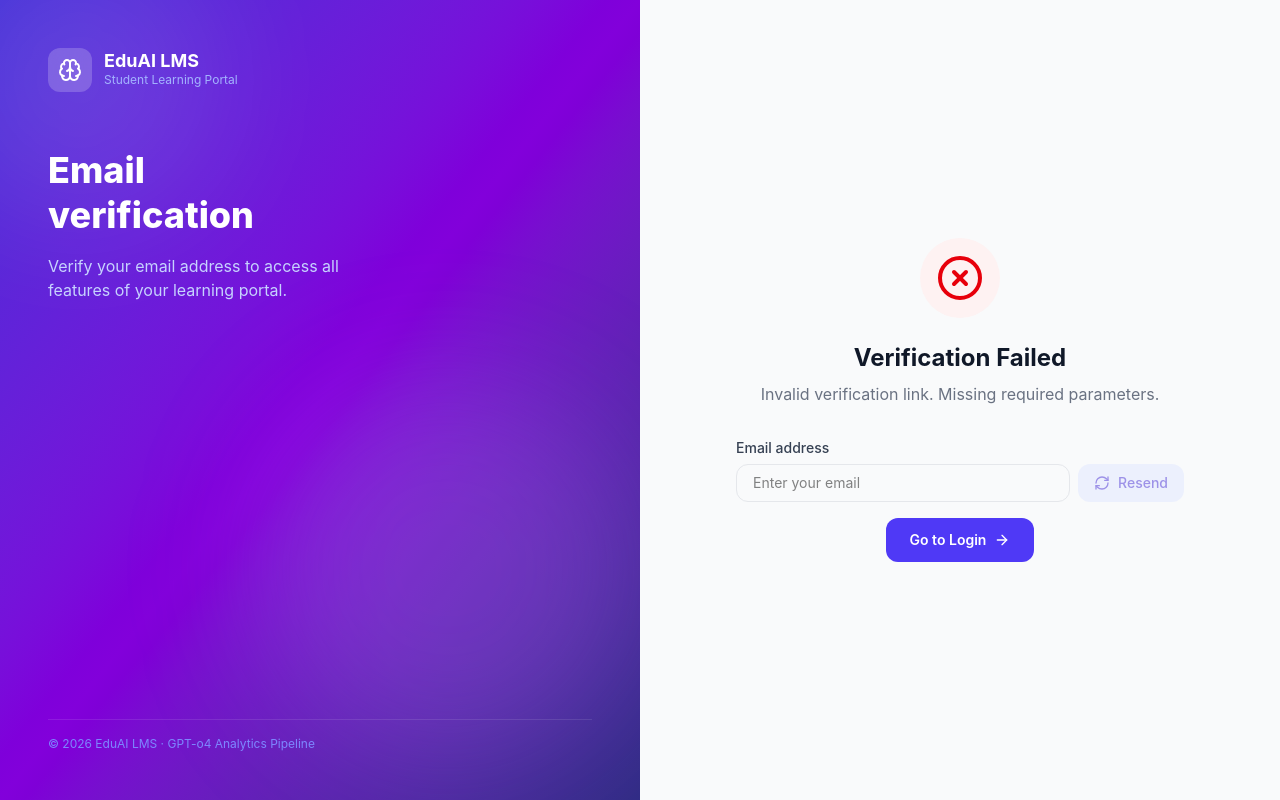
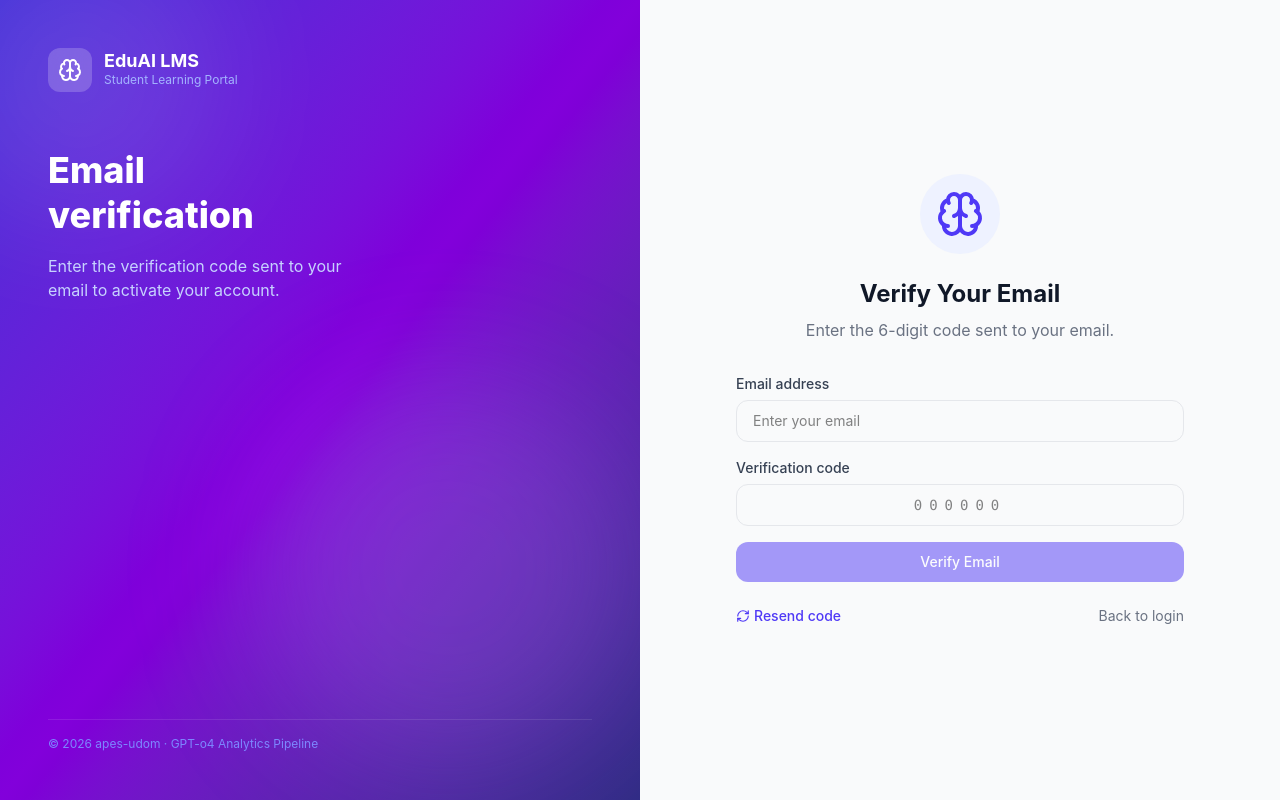
Before and after one commit to fyp-academic/Student-frontend, a React (Vite) app: page /verify-email in a window 1280 px wide. Built offline with nearby package versions, Linux system fonts and the light colour scheme; no server answers.

Commit message:
verify code, adding the registration details

```diff
--- a/src/app/context/AuthContext.tsx
+++ b/src/app/context/AuthContext.tsx
@@ -9,6 +9,12 @@ interface AuthUser {
   initials?: string;
   department?: string;
   enrolled_courses?: number;
+  registration_number?: string;
+  degree_programme_id?: string;
+  year_of_study?: number;
+  education_level?: string;
+  nationality?: string;
+  college_id?: string;
 }
 
 interface AuthContextType {
@@ -22,7 +28,7 @@ interface AuthContextType {
   forgotPassword: (email: string) => Promise<void>;
   resetPassword: (data: Record<string, unknown>) => Promise<void>;
   resendVerification: (email?: string) => Promise<void>;
-  verifyEmailConfirm: (data: { id: string; hash: string; signature: string; expires: string }) => Promise<void>;
+  verifyEmailCode: (email: string, code: string) => Promise<void>;
 }
 
 const AuthContext = createContext<AuthContextType | null>(null);
@@ -92,15 +98,15 @@ export function AuthProvider({ children }: { children: ReactNode }) {
     await authApi.resendVerification(email);
   };
 
-  const verifyEmailConfirm = async (data: { id: string; hash: string; signature: string; expires: string }) => {
-    await authApi.verifyEmailConfirm(data);
+  const verifyEmailCode = async (email: string, code: string) => {
+    await authApi.verifyEmailCode(email, code);
   };
 
   return (
     <AuthContext.Provider value={{
       user, token, isAuthenticated: !!token, isLoading,
       login, register, logout,
-      forgotPassword, resetPassword, resendVerification, verifyEmailConfirm
+      forgotPassword, resetPassword, resendVerification, verifyEmailCode
     }}>
       {children}
     </AuthContext.Provider>
--- a/src/app/pages/auth/Login.tsx
+++ b/src/app/pages/auth/Login.tsx
@@ -7,7 +7,9 @@ import { authApi } from '../../services/api';
 function validate(email: string, password: string) {
   const e: Record<string, string> = {};
   if (!email.trim()) e.email = 'Email is required';
-  else if (!/^[^\s@]+@[^\s@]+\.[^\s@]+$/.test(email)) e.email = 'Enter a valid email address';
+  else if (!/^[^\s@]+@[^\s@]+\.(com|edu|org|net)$/i.test(email)) {
+    e.email = 'Enter a valid email address with a supported domain (e.g., .com, .edu, .org, .net)';
+}
   if (!password) e.password = 'Password is required';
   else if (password.length < 6) e.password = 'Password must be at least 6 characters';
   return e;
@@ -183,11 +185,19 @@ export default function Login() {
                   <p className="font-semibold text-amber-800 mb-1">Email not verified</p>
                   <p className="text-sm text-amber-700 mb-3">
                     Please verify <strong>{unverifiedEmail}</strong> before logging in.
-                    Check your inbox for the verification link.
+                    Check your inbox for the 6-digit verification code.
                   </p>
+                  <div className="flex items-center gap-3 mb-3">
+                    <Link
+                      to={`/verify-email?email=${encodeURIComponent(unverifiedEmail)}`}
+                      className="text-sm text-indigo-600 font-semibold hover:text-indigo-800 inline-flex items-center gap-1"
+                    >
+                      <ArrowRight className="w-3 h-3" /> Enter verification code
+                    </Link>
+                  </div>
                   {resendSuccess ? (
                     <p className="text-sm text-emerald-700 font-medium">
-                      ✓ Verification email sent! Check your inbox.
+                      ✓ Verification code sent! Check your inbox.
                     </p>
                   ) : (
                     <button
@@ -199,7 +209,7 @@ export default function Login() {
                       {resending ? (
                         <><Loader2 className="w-3 h-3 animate-spin" /> Sending…</>
                       ) : (
-                        <><ArrowRight className="w-3 h-3" /> Resend verification email</>
+                        <><ArrowRight className="w-3 h-3" /> Resend verification code</>
                       )}
                     </button>
                   )}
--- a/src/app/pages/auth/VerifyEmail.tsx
+++ b/src/app/pages/auth/VerifyEmail.tsx
@@ -1,96 +1,70 @@
-import React, { useEffect, useState } from 'react';
+import React, { useState } from 'react';
 import { Link, useSearchParams, useNavigate } from 'react-router';
-import { Brain, CheckCircle, XCircle, Loader2, Mail, ArrowRight, RefreshCw } from 'lucide-react';
+import { Brain, CheckCircle, XCircle, Loader2, ArrowRight, RefreshCw } from 'lucide-react';
 import { authApi } from '../../services/api';
 
 export default function VerifyEmail() {
   const [searchParams] = useSearchParams();
   const navigate = useNavigate();
-  const [status, setStatus] = useState<'loading' | 'success' | 'error' | 'info'>('loading');
-  const [message, setMessage] = useState('Verifying your email...');
+  const initialEmail = searchParams.get('email') || '';
+
+  const [email, setEmail] = useState(initialEmail);
+  const [code, setCode] = useState('');
+  const [status, setStatus] = useState<'idle' | 'loading' | 'success' | 'error'>('idle');
+  const [message, setMessage] = useState('Enter the 6-digit code sent to your email.');
   const [resending, setResending] = useState(false);
   const [resendSuccess, setResendSuccess] = useState(false);
-  const [userEmail, setUserEmail] = useState('');
 
-  useEffect(() => {
-    const id = searchParams.get('id');
-    const hash = searchParams.get('hash');
-    const signature = searchParams.get('signature');
-    const expires = searchParams.get('expires');
-    const statusParam = searchParams.get('status');
-    const messageParam = searchParams.get('message');
-    const emailParam = searchParams.get('email');
-
-    if (emailParam) {
-      setUserEmail(emailParam);
-    }
-
-    // Handle backend redirect with error/info message
-    if (statusParam === 'error') {
+  const handleVerify = async () => {
+    if (!email || code.length !== 6) {
       setStatus('error');
-      setMessage(messageParam || 'Verification failed. The link may be expired or invalid.');
+      setMessage('Please enter a valid email and 6-digit code.');
       return;
     }
-
-    if (statusParam === 'info') {
-      setStatus('info');
-      setMessage(messageParam || 'Email already verified.');
-      return;
+    setStatus('loading');
+    try {
+      const res = await authApi.verifyEmailCode(email, code);
+      setStatus('success');
+      setMessage(res.data?.message || 'Your email has been verified successfully!');
+      setTimeout(() => navigate('/login'), 3000);
+    } catch (err: unknown) {
+      const data = (err as { response?: { data?: { message?: string; expired?: boolean } } })?.response?.data;
+      setStatus('error');
+      setMessage(data?.message || 'Invalid or expired verification code.');
     }
-
-    // Validate required parameters
-    if (!id || !hash || !signature || !expires) {
-      setStatus('error');
-      setMessage('Invalid verification link. Missing required parameters.');
-      return;
-    }
-
-    // Confirm verification via POST (secure, no GET for sensitive actions)
-    authApi.verifyEmailConfirm({ id, hash, signature, expires })
-      .then((response) => {
-        setStatus('success');
-        setMessage(response.data?.message || 'Your email has been verified successfully!');
-        setTimeout(() => navigate('/login'), 3000);
-      })
-      .catch((err: unknown) => {
-        const data = (err as { response?: { data?: { message?: string } } })?.response?.data;
-        const msg = data?.message || 'Failed to verify email. The link may be expired or invalid.';
-        setStatus('error');
-        setMessage(msg);
-      });
-  }, [searchParams, navigate]);
+  };
 
   const handleResend = async () => {
-    if (!userEmail) {
-      setMessage('Please enter your email to resend verification.');
+    if (!email) {
+      setMessage('Please enter your email to resend the code.');
       return;
     }
     setResending(true);
     setResendSuccess(false);
     try {
-      await authApi.resendVerification(userEmail);
+      const res = await authApi.resendVerification(email);
       setResendSuccess(true);
-      setMessage('Verification email resent! Check your inbox.');
+      setMessage(res.data?.message || 'Verification code resent! Check your inbox.');
     } catch (err: unknown) {
       const data = (err as { response?: { data?: { message?: string } } })?.response?.data;
-      setMessage(data?.message || 'Failed to resend verification email. Please try again.');
+      setMessage(data?.message || 'Failed to resend verification code. Please try again.');
     } finally {
       setResending(false);
     }
   };
 
   const icon = {
+    idle: <Brain className="w-12 h-12 text-indigo-600" />,
     loading: <Loader2 className="w-12 h-12 text-indigo-600 animate-spin" />,
     success: <CheckCircle className="w-12 h-12 text-emerald-600" />,
     error: <XCircle className="w-12 h-12 text-red-600" />,
-    info: <CheckCircle className="w-12 h-12 text-blue-600" />,
   }[status];
 
   const bgColor = {
+    idle: 'bg-indigo-50',
     loading: 'bg-indigo-50',
     success: 'bg-emerald-50',
     error: 'bg-red-50',
-    info: 'bg-blue-50',
   }[status];
 
   return (
@@ -117,13 +91,13 @@ export default function VerifyEmail() {
             Email<br />verification
           </h1>
           <p className="text-indigo-200 text-base mb-12 max-w-xs">
-            Verify your email address to access all features of your learning portal.
+            Enter the verification code sent to your email to activate your account.
           </p>
         </div>
 
         <div className="relative z-10">
           <div className="h-px bg-white/10 mb-4" />
-          <p className="text-indigo-400 text-xs">© 2026 EduAI LMS · GPT-o4 Analytics Pipeline</p>
+          <p className="text-indigo-400 text-xs">© 2026 apes-udom · GPT-o4 Analytics Pipeline</p>
         </div>
       </div>
 
@@ -146,78 +120,79 @@ export default function VerifyEmail() {
           </div>
 
           <h2 className="text-2xl font-bold text-gray-900 mb-2">
-            {status === 'loading' && 'Verifying...'}
-            {status === 'success' && 'Email Verified!'}
-            {status === 'error' && 'Verification Failed'}
-            {status === 'info' && 'Already Verified'}
+            {status === 'success' ? 'Email Verified!' : 'Verify Your Email'}
           </h2>
 
           <p className="text-gray-500 mb-8">{message}</p>
 
-          {status === 'success' && (
+          {status === 'success' ? (
             <Link
               to="/login"
               className="inline-flex items-center gap-2 px-6 py-3 rounded-xl bg-indigo-600 text-white font-semibold text-sm hover:bg-indigo-700 transition-colors"
             >
               Continue to Login <ArrowRight className="w-4 h-4" />
             </Link>
-          )}
-
-          {status === 'info' && (
-            <Link
-              to="/login"
-              className="inline-flex items-center gap-2 px-6 py-3 rounded-xl bg-indigo-600 text-white font-semibold text-sm hover:bg-indigo-700 transition-colors"
-            >
-              Continue to Login <ArrowRight className="w-4 h-4" />
-            </Link>
-          )}
-
-          {status === 'error' && (
-            <div className="space-y-4">
-              {/* Email input for resend */}
-              <div className="text-left">
-                <label className="block text-sm font-medium text-gray-700 mb-1.5">
-                  Email address
-                </label>
-                <div className="flex gap-2">
+          ) : (
+            <div className="space-y-4 text-left">
+              <div>
+                <label className="block text-sm font-medium text-gray-700 mb-1.5">Email address</label>
                 <input
                   type="email"
-                    value={userEmail}
-                    onChange={(e) => setUserEmail(e.target.value)}
+                  value={email}
+                  onChange={(e) => setEmail(e.target.value)}
                   placeholder="Enter your email"
-                    className="flex-1 px-4 py-2 rounded-xl border border-gray-200 text-sm outline-none focus:border-indigo-500 focus:ring-2 focus:ring-indigo-100"
+                  className="w-full px-4 py-2.5 rounded-xl border border-gray-200 text-sm outline-none focus:border-indigo-500 focus:ring-2 focus:ring-indigo-100"
                 />
+              </div>
+
+              <div>
+                <label className="block text-sm font-medium text-gray-700 mb-1.5">Verification code</label>
+                <input
+                  type="text"
+                  inputMode="numeric"
+                  maxLength={6}
+                  value={code}
+                  onChange={(e) => setCode(e.target.value.replace(/\D/g, '').slice(0, 6))}
+                  placeholder="000000"
+                  className="w-full px-4 py-2.5 rounded-xl border border-gray-200 text-sm tracking-[0.5em] text-center font-mono outline-none focus:border-indigo-500 focus:ring-2 focus:ring-indigo-100"
+                />
+              </div>
+
+              <button
+                onClick={handleVerify}
+                disabled={status === 'loading' || !email || code.length !== 6}
+                className="w-full px-4 py-2.5 rounded-xl bg-indigo-600 text-white font-medium text-sm hover:bg-indigo-700 transition-colors disabled:opacity-50 disabled:cursor-not-allowed inline-flex items-center justify-center gap-2"
+              >
+                {status === 'loading' ? (
+                  <><Loader2 className="w-4 h-4 animate-spin" /> Verifying…</>
+                ) : (
+                  'Verify Email'
+                )}
+              </button>
+
+              <div className="flex items-center justify-between pt-2">
                 <button
                   onClick={handleResend}
-                    disabled={resending || !userEmail}
-                    className="px-4 py-2 rounded-xl bg-indigo-100 text-indigo-700 font-medium text-sm hover:bg-indigo-200 transition-colors disabled:opacity-50 disabled:cursor-not-allowed inline-flex items-center gap-2"
+                  disabled={resending}
+                  className="text-sm text-indigo-600 hover:text-indigo-700 font-medium inline-flex items-center gap-1 disabled:opacity-50"
                 >
                   {resending ? (
-                      <><Loader2 className="w-4 h-4 animate-spin" /> Sending…</>
+                    <><Loader2 className="w-3.5 h-3.5 animate-spin" /> Sending…</>
                   ) : (
-                      <><RefreshCw className="w-4 h-4" /> Resend</>
+                    <><RefreshCw className="w-3.5 h-3.5" /> Resend code</>
                   )}
                 </button>
-                </div>
+                <Link to="/login" className="text-sm text-gray-500 hover:text-gray-700">
+                  Back to login
+                </Link>
               </div>
 
               {resendSuccess && (
-                <p className="text-sm text-emerald-600 font-medium">
-                  ✓ Verification email sent! Check your inbox.
+                <p className="text-sm text-emerald-600 font-medium text-center">
+                  ✓ New verification code sent!
                 </p>
               )}
-
-              <Link
-                to="/login"
-                className="inline-flex items-center gap-2 px-6 py-3 rounded-xl bg-indigo-600 text-white font-semibold text-sm hover:bg-indigo-700 transition-colors"
-              >
-                Go to Login <ArrowRight className="w-4 h-4" />
-              </Link>
             </div>
-          )}
-
-          {status === 'loading' && (
-            <p className="text-sm text-gray-400">Please wait while we verify your email...</p>
           )}
         </div>
       </div>
--- a/src/app/services/api.ts
+++ b/src/app/services/api.ts
@@ -1,6 +1,6 @@
 import axios from 'axios';
 
-const BASE_URL = import.meta.env.VITE_API_URL ?? 'http://localhost:8000/api/v1';
+const BASE_URL = import.meta.env.VITE_API_URL ?? 'https://api.codagenz.com/api/v1';
 
 export const api = axios.create({
   baseURL: BASE_URL,
@@ -35,8 +35,10 @@ export const authApi = {
   forgotPassword:     (email: string)                  => api.post('/auth/forgot-password', { email }),
   resetPassword:      (data: Record<string, unknown>)  => api.post('/auth/reset-password', data),
   resendVerification: (email?: string)                   => api.post('/auth/verify-email/resend', email ? { email } : {}),
-  verifyEmailConfirm: (data: { id: string; hash: string; signature: string; expires: string }) =>
-    api.post('/auth/verify-email/confirm', data),
+  verifyEmailCode: (email: string, code: string) =>
+    api.post('/auth/verify-email-code', { email, code }),
+  parseRegistration: (registrationNumber: string) =>
+    api.post('/auth/parse-registration', { registration_number: registrationNumber }),
 };
 
 // ─── Dashboard ───────────────────────────────────────────────────────────────
@@ -58,6 +60,15 @@ export const coursesApi = {
 // ─── Categories ───────────────────────────────────────────────────────────────
 export const categoriesApi = {
   list: () => api.get('/categories'),
+};
+
+// ─── Colleges & Degree Programmes ─────────────────────────────────────────────
+export const collegesApi = {
+  list: () => api.get('/colleges'),
+};
+
+export const degreeProgrammesApi = {
+  list: (collegeId?: string) => api.get('/degree-programmes', { params: collegeId ? { college_id: collegeId } : {} }),
 };
 
 // ─── Activities ───────────────────────────────────────────────────────────────
```
Also changed, not shown: src/app/pages/auth/Register.tsx (+189 -6 lines). Lines whose indentation alone changed are shown as unchanged.
